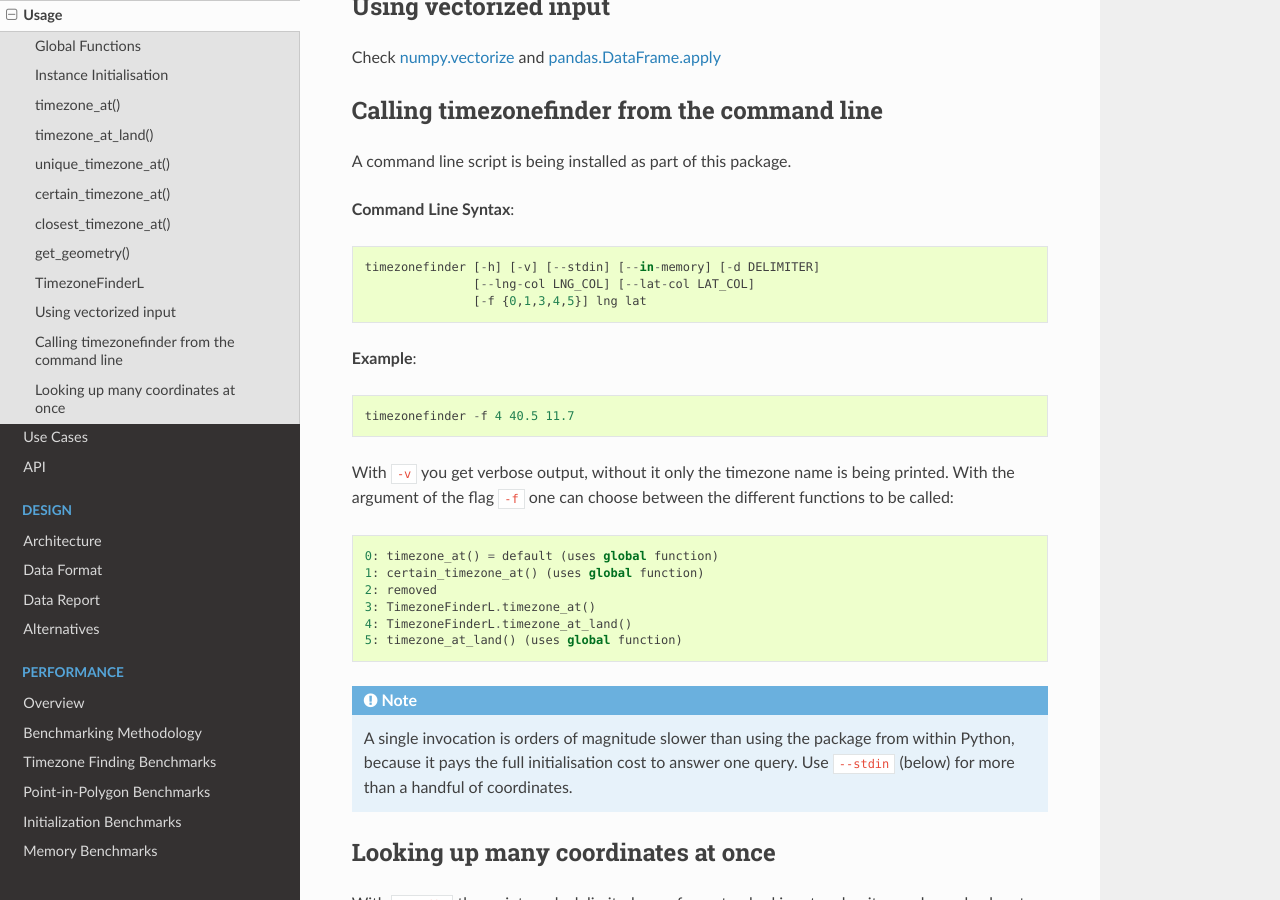
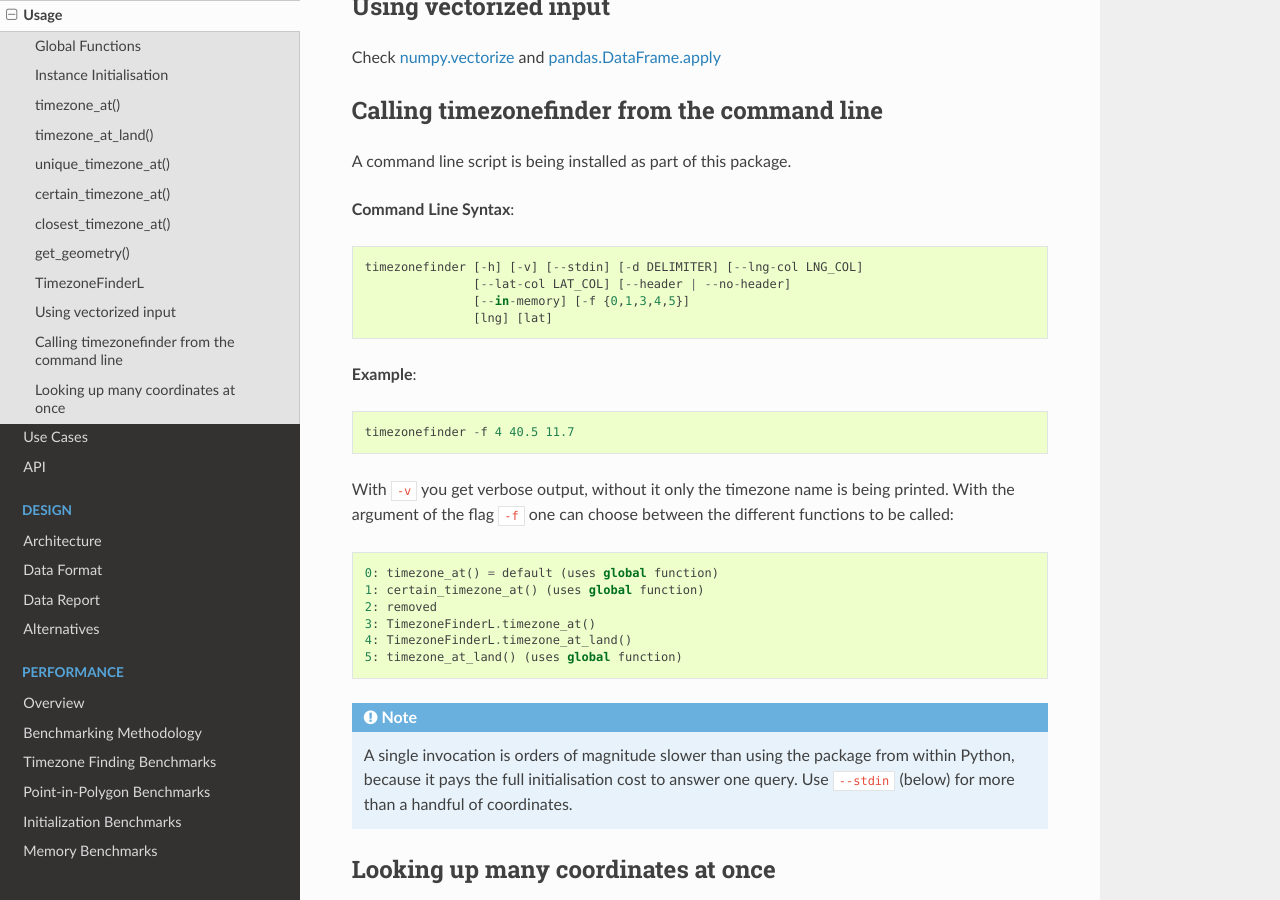
Before and after one commit to jannikmi/timezonefinder, a Sphinx documentation site: the page built from docs/1_usage.rst, in a window 1280 px wide and 900 px high, scrolled down 6295 px. Built offline with Sphinx 7.4.7 and the Read the Docs theme 3.1.0, drawn with Linux system fonts in a browser that asks for light colours.

Commit message:
Show the coordinates as optional in the usage synopsis
The synopsis still spelled `lng lat` bare, as it did when they were required.
A reader following it alongside the `--stdin` section directly below passes
both and gets told not to. The flag order had drifted from what argparse
prints as well.

Co-Authored-By: Claude Opus 5 <noreply@anthropic.com>

```diff
--- a/docs/1_usage.rst
+++ b/docs/1_usage.rst
@@ -338,9 +338,10 @@ A command line script is being installed as part of this package.
 
 ::
 
-    timezonefinder [-h] [-v] [--stdin] [--in-memory] [-d DELIMITER]
-                   [--lng-col LNG_COL] [--lat-col LAT_COL]
-                   [-f {0,1,3,4,5}] lng lat
+    timezonefinder [-h] [-v] [--stdin] [-d DELIMITER] [--lng-col LNG_COL]
+                   [--lat-col LAT_COL] [--header | --no-header]
+                   [--in-memory] [-f {0,1,3,4,5}]
+                   [lng] [lat]
 
 
 **Example**:
```
